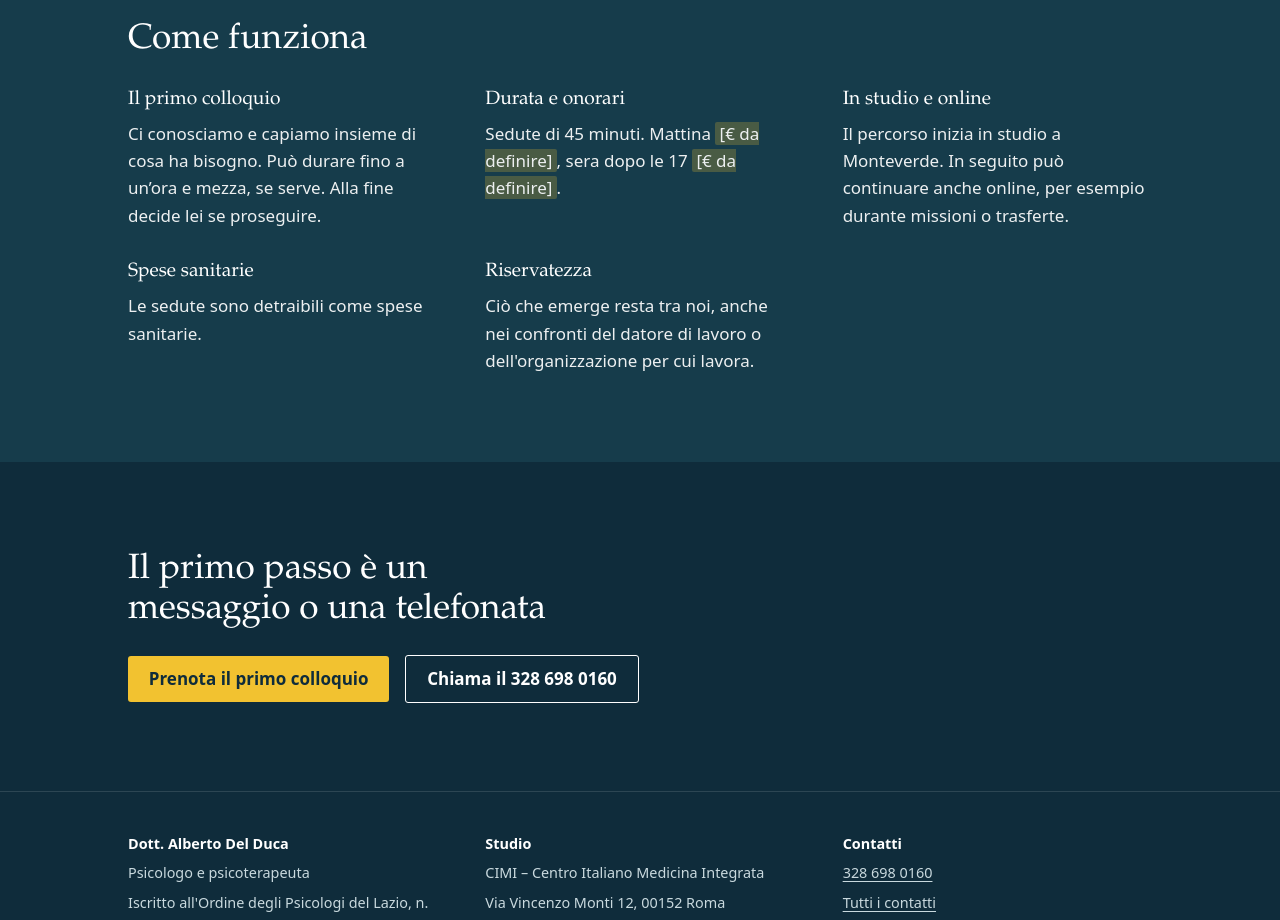
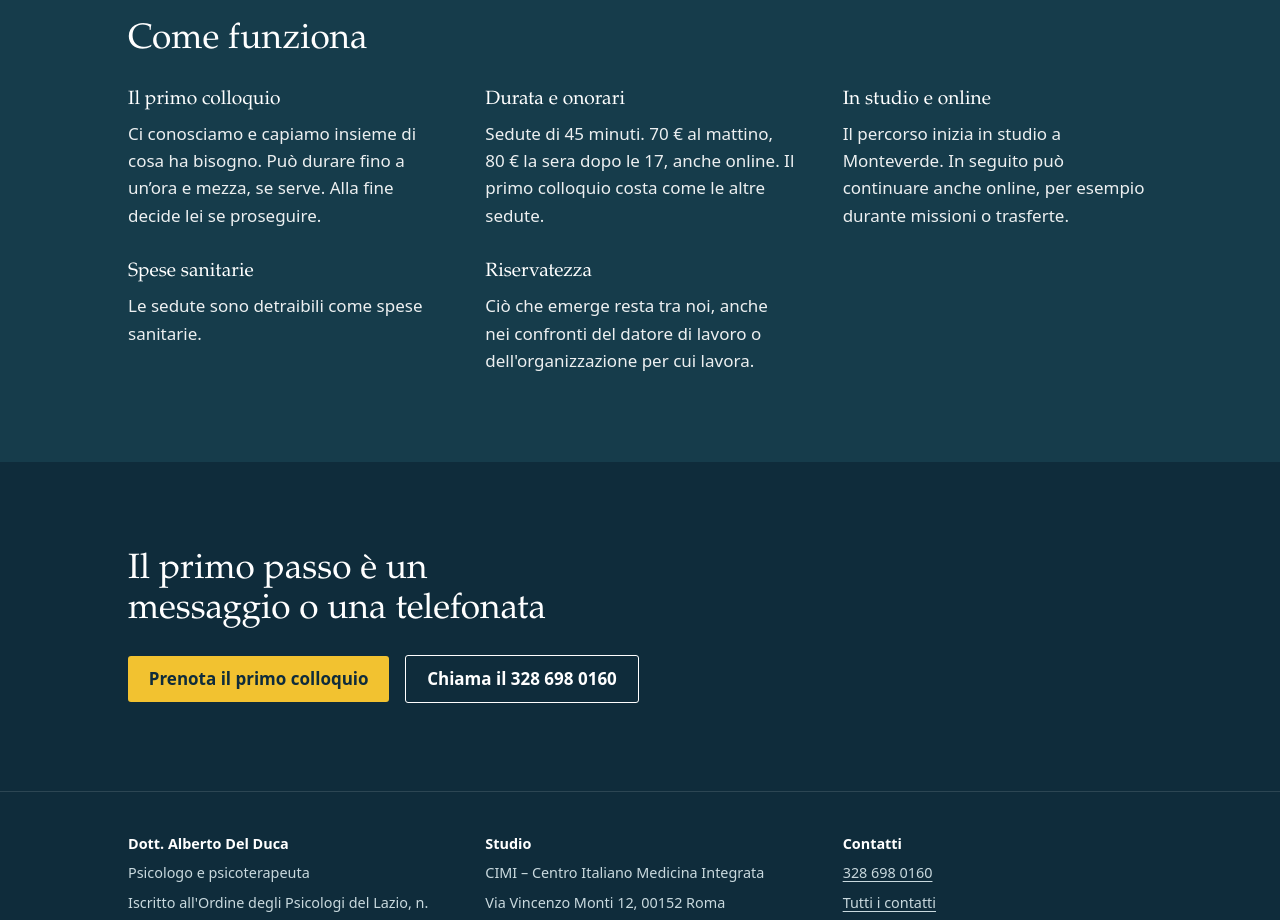
Before and after one commit to albertodelduca/albertodelduca.it., a plain HTML site: page index.html in a window 1280 px wide. Shown: the part 2100-3020 px from the top of the page. Drawn offline with Linux system fonts and the light colour scheme.

Commit message:
Onorari
Co-Authored-By: Claude Opus 5.5 <noreply@anthropic.com>
Claude-Session: https://claude.ai/code/session_017fxdPuEaTj1bzgDhcZWAch

```diff
--- a/index.html
+++ b/index.html
@@ -96,7 +96,7 @@
         </div>
         <div>
           <dt>Durata e onorari</dt>
-          <dd>Sedute di 45 minuti. Mattina <span class="da-definire">[€ da definire]</span>, sera dopo le 17 <span class="da-definire">[€ da definire]</span>.</dd>
+          <dd>Sedute di 45 minuti. 70 € al mattino, 80 € la sera dopo le 17, anche online. Il primo colloquio costa come le altre sedute.</dd>
         </div>
         <div>
           <dt>In studio e online</dt>
```
